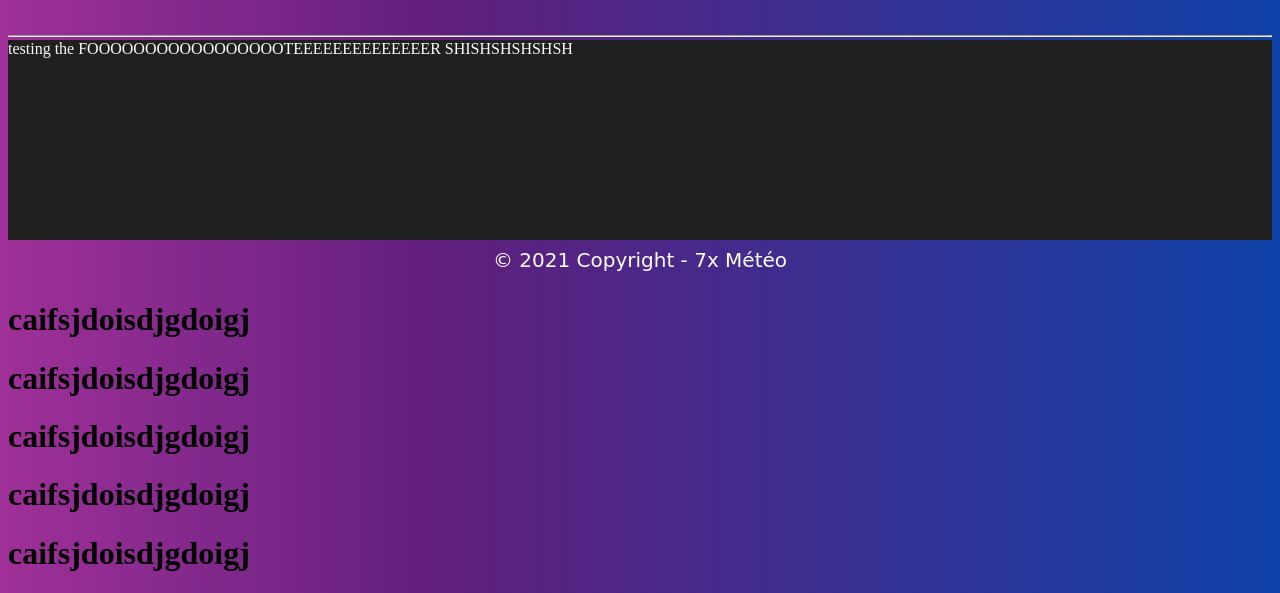
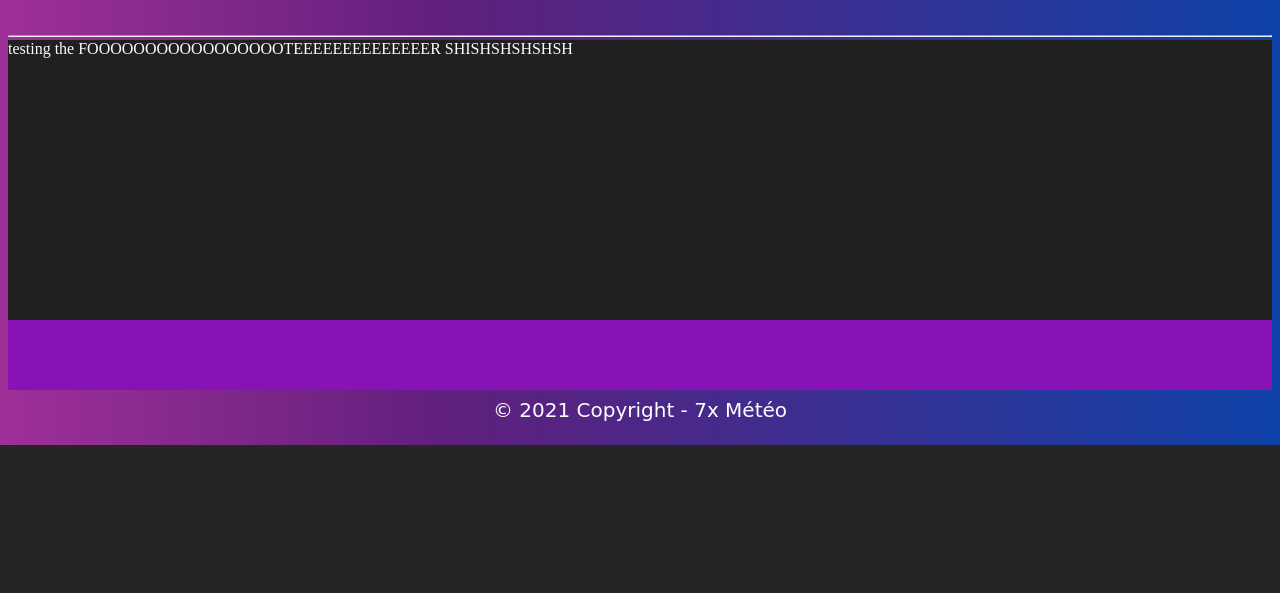
Before and after one commit to theoelsti/MicroProjet, a PHP site: page /median.html in a window 1280 px wide; the page is wider, and only the part inside the window is pictured. Shown: the part 857-1450 px from the top of that part. After the commit the page ends 1302 px from the top of that part, so only its background shows below. Run offline with PHP 8.4, Linux system fonts and the light colour scheme.

Commit message:
footer part 5/2 footer is now sticky / starting to add new space for footer infos

```diff
--- a/RaspBerry/SiteWeb/median.html
+++ b/RaspBerry/SiteWeb/median.html
@@ -117,21 +117,10 @@
     </div>
 </div>
 
-
 <div class="titlemeteo">
     © 2021 Copyright - 7x Météo
 </div>
 
-<h1>caifsjdoisdjgdoigj</h1>
-
-<h1>caifsjdoisdjgdoigj</h1>
-
-<h1>caifsjdoisdjgdoigj</h1>
-
-<h1>caifsjdoisdjgdoigj</h1>
-
-<h1>caifsjdoisdjgdoigj</h1>
-
 </body>
 
 </html>
--- a/RaspBerry/SiteWeb/styles/stylemedian.css
+++ b/RaspBerry/SiteWeb/styles/stylemedian.css
@@ -270,7 +270,18 @@ Style pour la date
 .footer{
 	background: #202020;
 	color:#fbfbfb;
-	height: 200px;
+	height: 350px;
+	position: relative;
 }
 
-.footer .footer-things
+.footer .footer-things{
+	background: #8712b6;
+	color: #a5dde3;
+	height: 50px;
+	width: 100%;
+	text-align: center;
+	position: absolute;
+	bottom: 0px;
+	left: 0px;
+	padding-top: 20px;
+}
```
